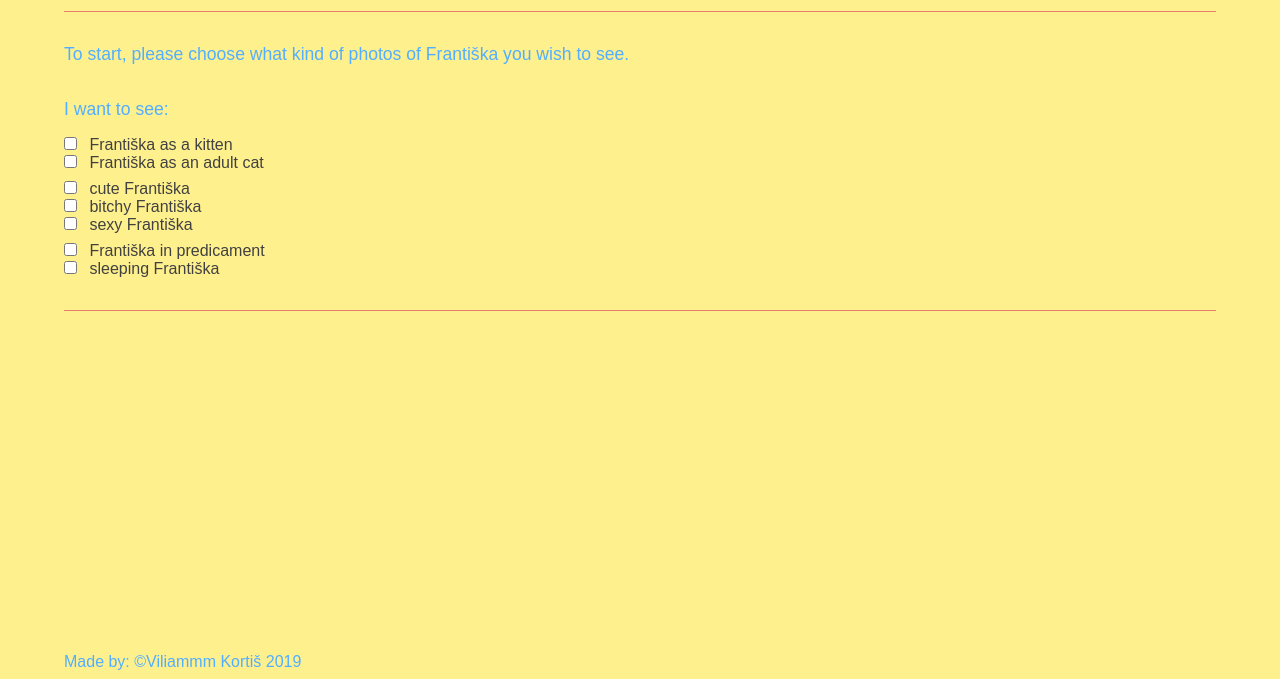
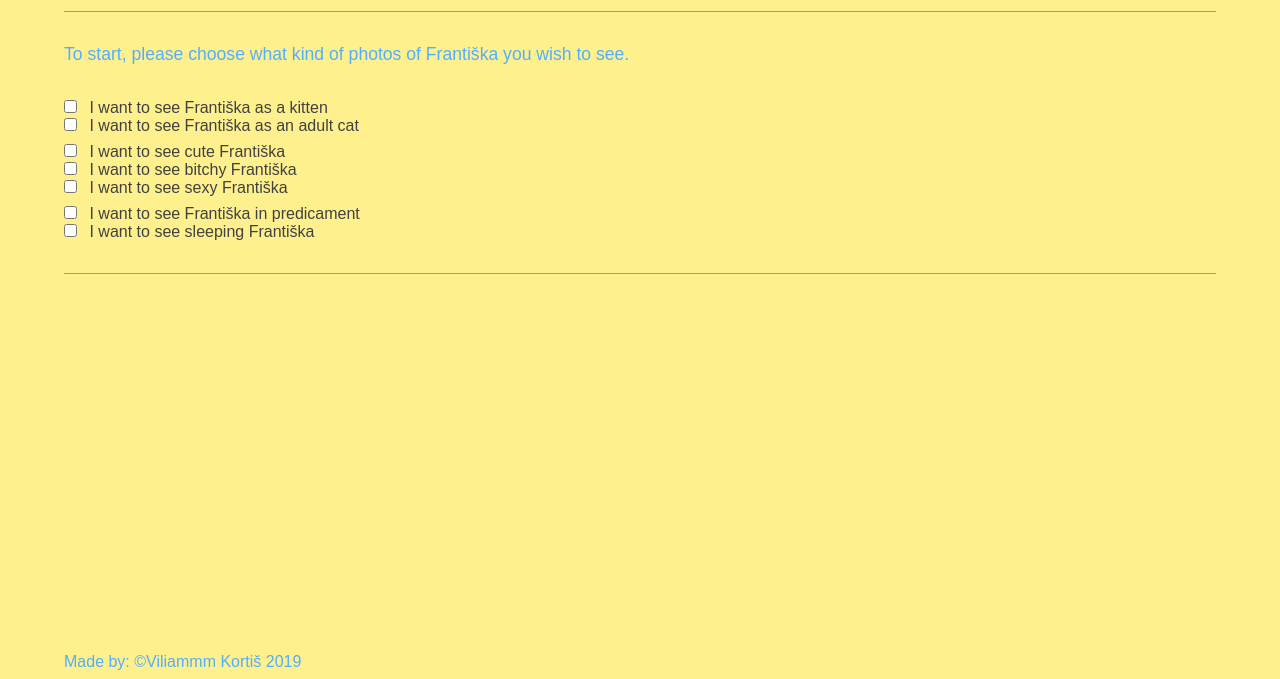
Before and after one commit to Viliammm/catGallery, a plain HTML site: page index.html in a window 1280 px wide. Shown: the part 121-800 px from the top of the page. Drawn offline with Linux system fonts and the light colour scheme; a web font is replaced by a local one.

Commit message:
Update index.html

```diff
--- a/index.html
+++ b/index.html
@@ -18,40 +18,39 @@
 		<div class="body">
 			<p>To start, please choose what kind of photos of Františka you wish to see.</p>
 			<br>
-			<p>I want to see:</p>
 			<form class="filter">
 				<div class="group age">
 					<div>
 						<input type="checkbox" id="kitten" name="kitten">
-						<label for="kitten">Františka as a kitten</label>
+						<label for="kitten">I want to see Františka as a kitten</label>
 					</div>
 					<div>
 						<input type="checkbox" id="adult" name="adult">
-						<label for="adult">Františka as an adult cat</label>
+						<label for="adult">I want to see Františka as an adult cat</label>
 					</div>
 				</div>
 				<div class="group attitude">
 					<div>
 						<input type="checkbox" id="cute" name="cute">
-						<label for="cute">cute Františka</label>
+						<label for="cute">I want to see cute Františka</label>
 					</div>
 					<div>
 						<input type="checkbox" id="bitchy" name="bitchy">
-						<label for="bitchy">bitchy Františka</label>
+						<label for="bitchy">I want to see bitchy Františka</label>
 					</div>
 					<div>
 						<input type="checkbox" id="sexy" name="sexy">
-						<label for="sexy">sexy Františka</label>
+						<label for="sexy">I want to see sexy Františka</label>
 					</div>
 				</div>
 				<div class="group situation">
 					<div>
 						<input type="checkbox" id="inPredicament" name="bewildered">
-						<label for="inPredicament">Františka in predicament</label>
+						<label for="inPredicament">I want to see Františka in predicament</label>
 					</div>
 					<div>
 						<input type="checkbox" id="sleeping" name="sleeping">
-						<label for="sleeping">sleeping Františka</label>
+						<label for="sleeping">I want to see sleeping Františka</label>
 					</div>
 				</div>
 			</form>
```
